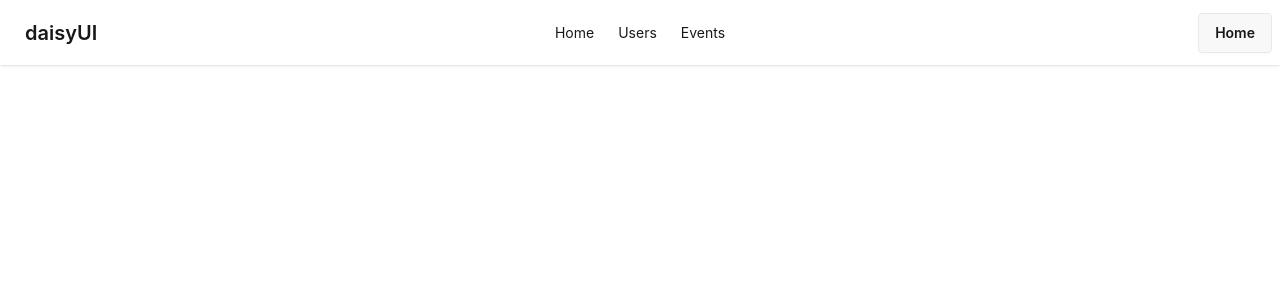
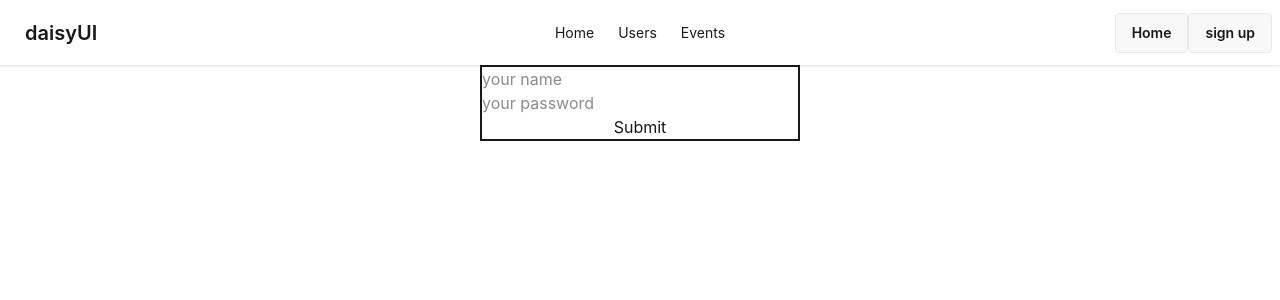
Before and after one commit to OlenaDonchenko/event-app, a React (Vite) app: page /signup in a window 1280 px wide. Shown: the top 300 px of the page. Built offline with nearby package versions, Linux system fonts and the light colour scheme.

Commit message:
add: signup

```diff
--- a/src/App.jsx
+++ b/src/App.jsx
@@ -8,7 +8,7 @@ import Users from './pages/Users';
 import User from './pages/User';
 import Events from './pages/Events';
 import Event from './pages/Event';
-
+import SignUp from './pages/SignUp';
 
 function App() {
   return (
@@ -17,6 +17,7 @@ function App() {
         <Nav />
         <Routes>
           <Route path="/" element={<Home />} />
+          <Route path="/signup" element={<SignUp />} />
           <Route path="/users" element={<Users />} />
           <Route path="/users/:id" element={<User />} />
           <Route path="/events" element={<Events />} />
--- a/src/components/Nav.jsx
+++ b/src/components/Nav.jsx
@@ -56,6 +56,9 @@ const Nav = () => {
         <Link className="btn" to={`/`}>
           Home
         </Link>
+        <Link className="btn" to={`/signup`}>
+          sign up
+        </Link>
       </div>
     </div>
   );
--- /dev/null
+++ b/src/pages/SignUp.jsx
@@ -0,0 +1,53 @@
+import { useState } from 'react';
+import { useNavigate } from 'react-router';
+
+const SignUp = () => {
+  const navigate = useNavigate();
+
+  const [email, setEmail] = useState('');
+  const [password, setPassword] = useState('');
+
+  const handleSubmit = async (e) => {
+    e.preventDefault();
+    const res = await fetch(`http://localhost:3001/api/users`, {
+      method: 'POST',
+      headers: { 'Content-Type': 'application/json' },
+      body: JSON.stringify({
+        email, //email:email
+        password, //password:password
+      }),
+    });
+
+    const data = await res.json();
+    console.log(data);
+    setEmail('');
+    setPassword('');
+    navigate(-1);
+    // navigate('/users');
+  };
+
+  return (
+    <div>
+      <form
+        onSubmit={(e) => handleSubmit(e)}
+        className="flex flex-col justify-center border-2 max-w-[20rem] mx-auto"
+      >
+        <input
+          placeholder="your name"
+          type="email"
+          onChange={(e) => setEmail(e.target.value)}
+          value={email}
+        />
+        <input
+          placeholder="your password"
+          type="password"
+          onChange={(e) => setPassword(e.target.value)}
+          value={password}
+        />
+        <button>Submit</button>
+      </form>
+    </div>
+  );
+};
+
+export default SignUp;
```
